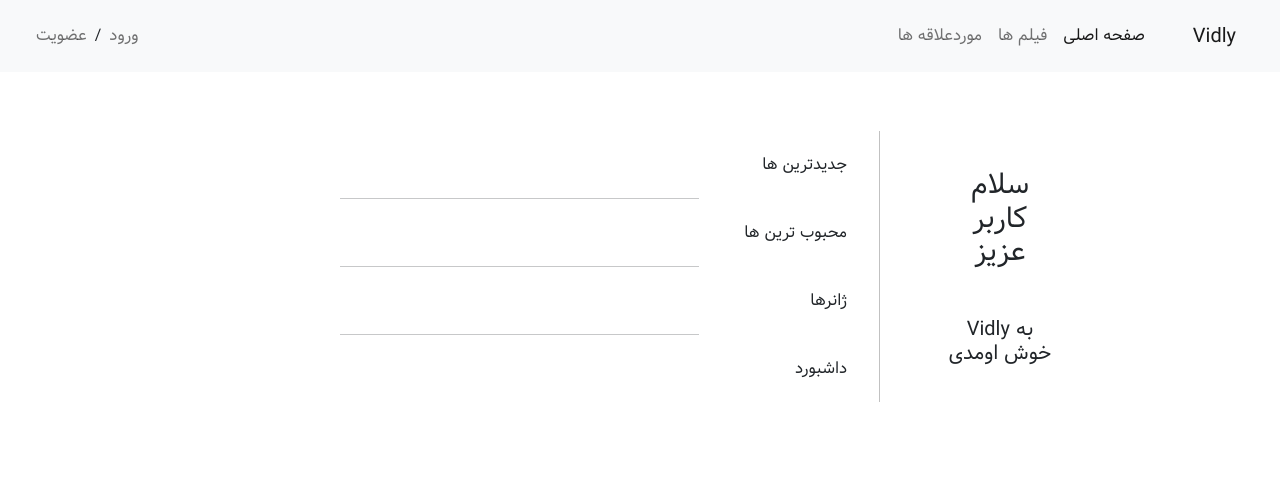
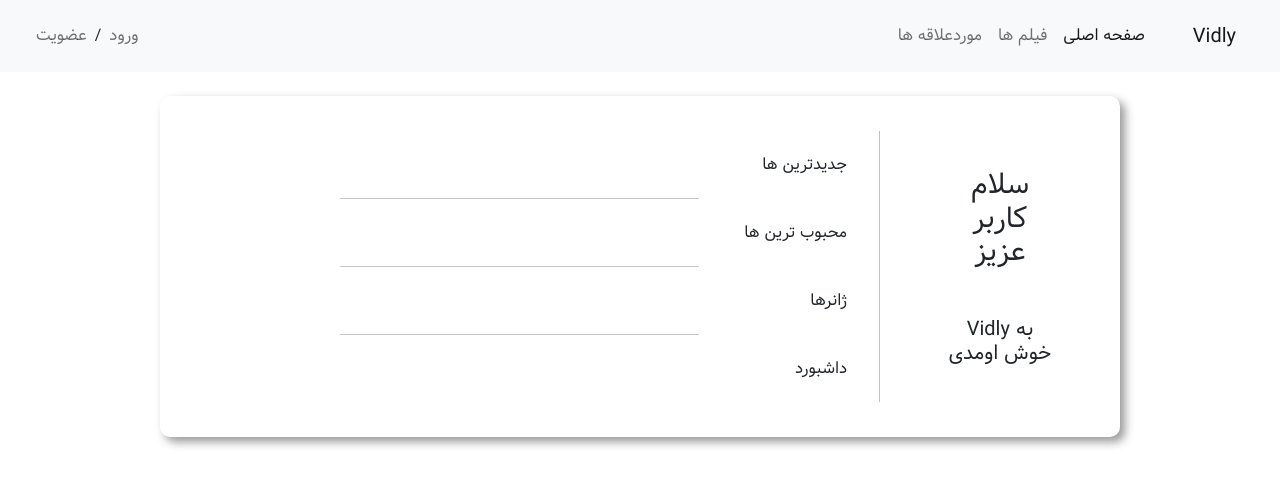
Before and after one commit to mjjahangiri/vidly, a React (Create React App) app: page / in a window 1280 px wide. Shown: the top 486 px of the page. Built offline with nearby package versions, Linux system fonts and the light colour scheme; data requests are answered from the project's data file.

Commit message:
Delete id from div

```diff
--- a/src/Pages/Home.jsx
+++ b/src/Pages/Home.jsx
@@ -1,12 +1,9 @@
-import React from "react";
+import React from 'react';
 
 export default function Home() {
   return (
     <div className="pt-4 d-flex align-items-center rtl justify-content-center w-75 mx-auto">
-      <div
-        id="contain"
-        className="row w-100 d-flex align-items-center justify-content-center"
-      >
+      <div className="row contain w-100 d-flex align-items-center justify-content-center">
         <div id="welcom" className="col-3 py-5 px-3 d-flex flex-column">
           <h3 className="py-2 px-5 text-center m-0 my-3">سلام کاربر عزیز</h3>
           <h5 className="py-2 px-5 text-center m-0 my-3">به Vidly خوش اومدی</h5>
```
